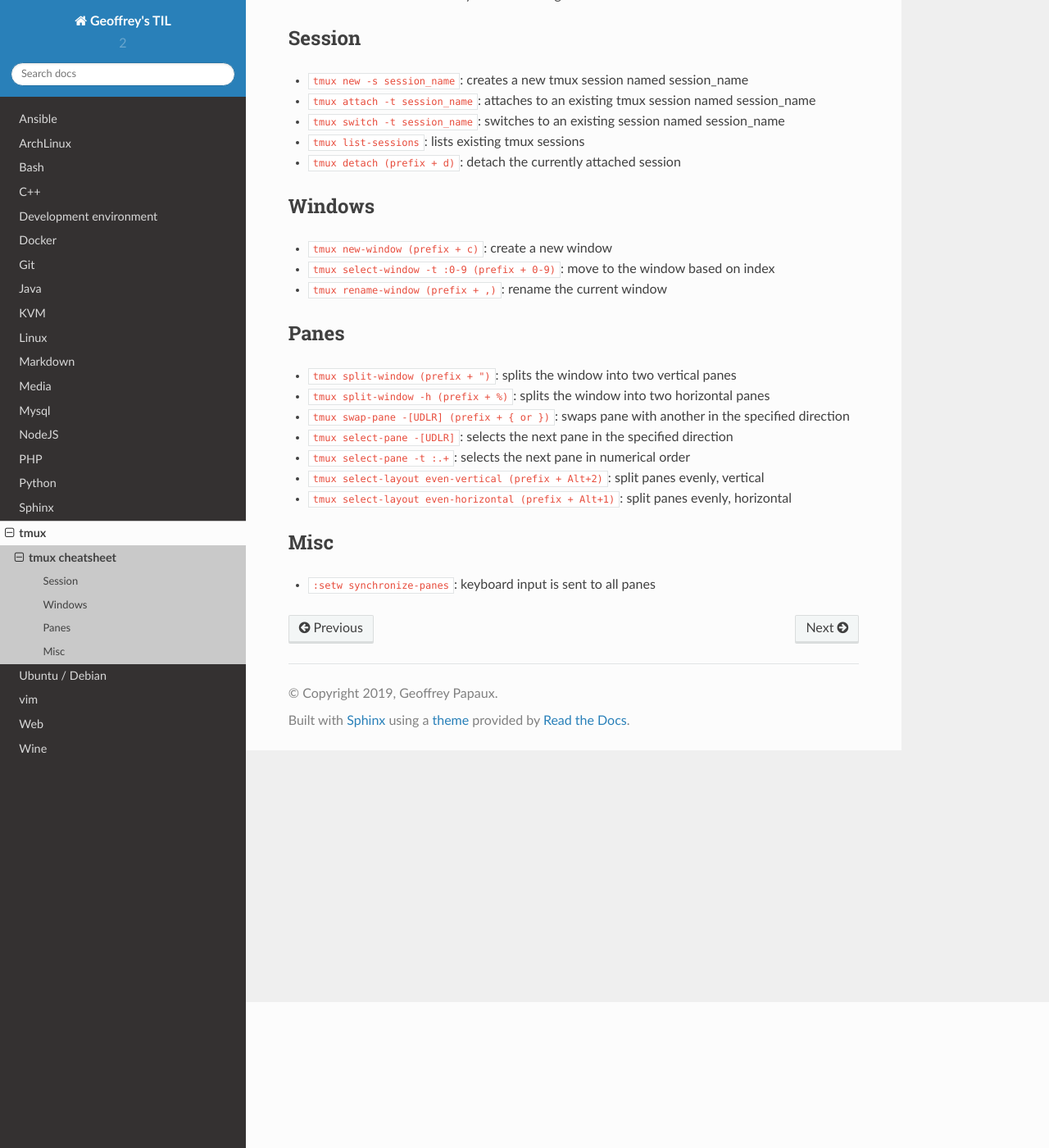
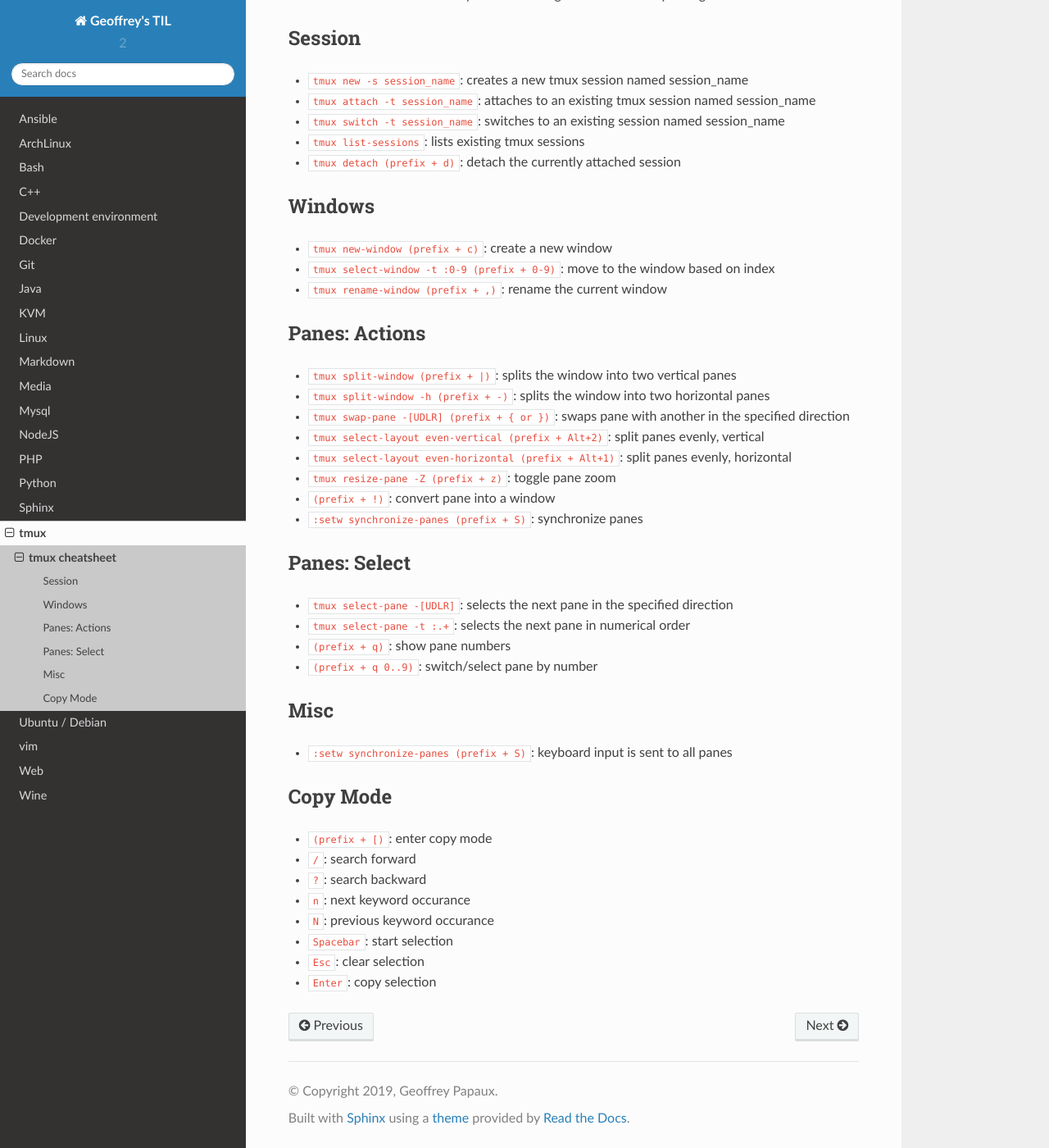
Before and after one commit to papaux/til, a Sphinx documentation site: the page built from source/tmux/cheatsheet.rst, in a window 1280 px wide and 1400 px high, scrolled down 178 px. Shown: the whole window at 82% size. Built offline with Sphinx 7.4.7 and the Read the Docs theme 2.0.0, drawn with Linux system fonts in a browser that asks for light colours; some of the changed text lies outside the part shown.

Commit message:
tmux: enhance cheatsheet

```diff
--- a/source/tmux/cheatsheet.rst
+++ b/source/tmux/cheatsheet.rst
@@ -1,7 +1,7 @@
 tmux cheatsheet
 ---------------
 
-A tmux cheatsheet based on my needs / findings.
+A tmux cheatsheet based on my needs / findings and based on my config.
 
 Session
 ~~~~~~~~~~~~~~
@@ -19,18 +19,39 @@ Windows
 - ``tmux select-window -t :0-9 (prefix + 0-9)``: move to the window based on index
 - ``tmux rename-window (prefix + ,)``: rename the current window
 
-Panes
+Panes: Actions
 ~~~~~~~~~~~~~~~~~~
 
-- ``tmux split-window (prefix + ")``: splits the window into two vertical panes
-- ``tmux split-window -h (prefix + %)``: splits the window into two horizontal panes
+- ``tmux split-window (prefix + |)``: splits the window into two vertical panes
+- ``tmux split-window -h (prefix + -)``: splits the window into two horizontal panes
 - ``tmux swap-pane -[UDLR] (prefix + { or })``: swaps pane with another in the specified direction
+- ``tmux select-layout even-vertical (prefix + Alt+2)``: split panes evenly, vertical
+- ``tmux select-layout even-horizontal (prefix + Alt+1)``: split panes evenly, horizontal
+- ``tmux resize-pane -Z (prefix + z)``: toggle pane zoom
+- ``(prefix + !)``: convert pane into a window
+- ``:setw synchronize-panes (prefix + S)``: synchronize panes
+
+Panes: Select
+~~~~~~~~~~~~~~~~~~
+
 - ``tmux select-pane -[UDLR]``: selects the next pane in the specified direction
 - ``tmux select-pane -t :.+``: selects the next pane in numerical order
-- ``tmux select-layout even-vertical (prefix + Alt+2)``: split panes evenly, vertical
-- ``tmux select-layout even-horizontal (prefix + Alt+1)``: split panes evenly, horizontal
+- ``(prefix + q)``: show pane numbers
+- ``(prefix + q 0..9)``: switch/select pane by number
 
 Misc
 ~~~~~~~~~~~~~~~~
 
-- ``:setw synchronize-panes``: keyboard input is sent to all panes
+- ``:setw synchronize-panes (prefix + S)``: keyboard input is sent to all panes
+
+Copy Mode
+~~~~~~~~~~~~~~~~
+
+- ``(prefix + [)``: enter copy mode
+- ``/``: search forward
+- ``?``: search backward
+- ``n``: next keyword occurance
+- ``N``: previous keyword occurance
+- ``Spacebar``: start selection
+- ``Esc``: clear selection
+- ``Enter``: copy selection
```
